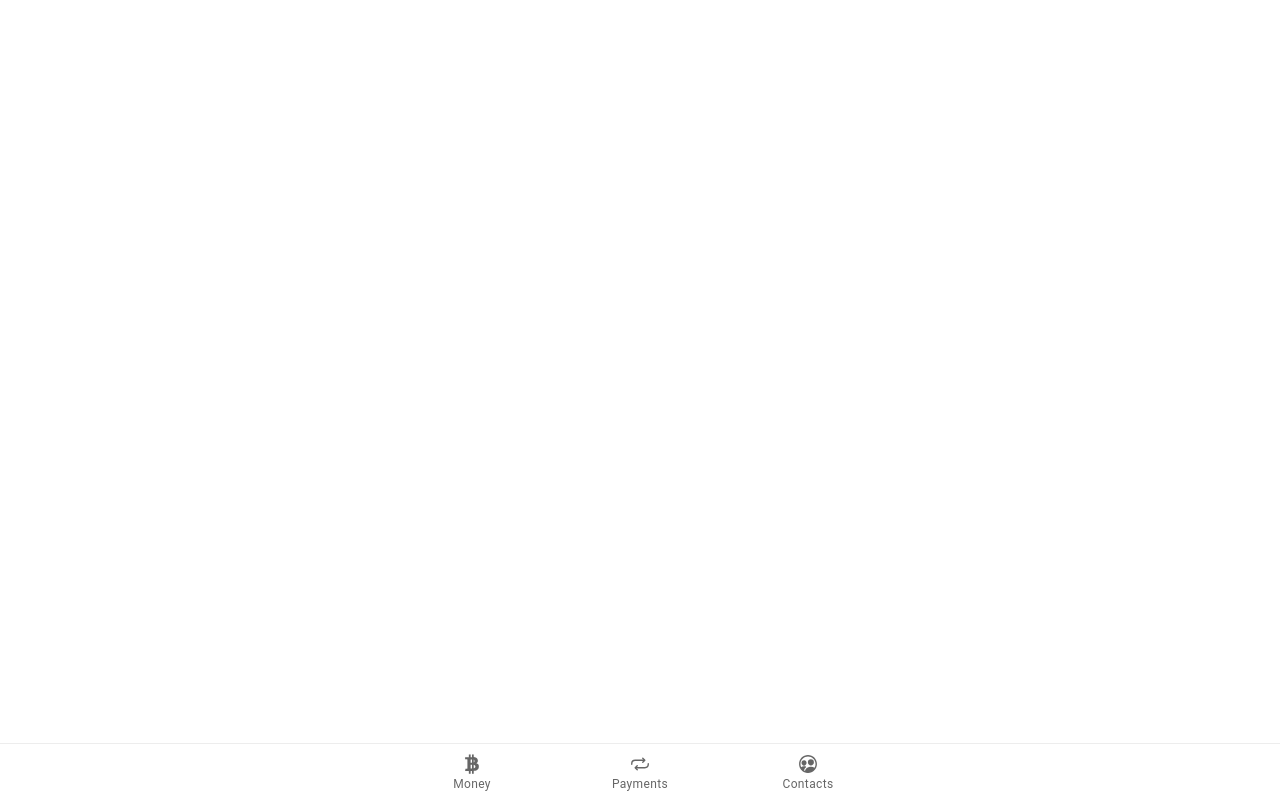
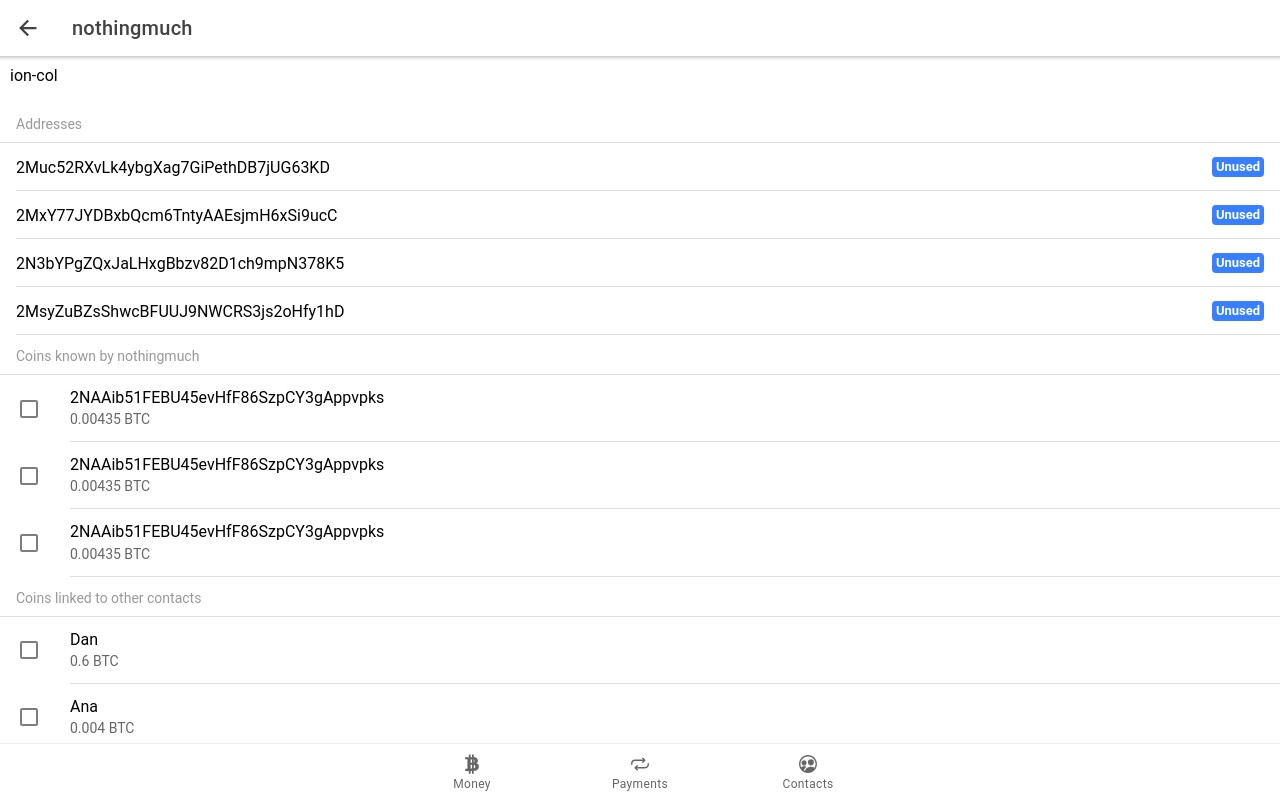
Before and after one commit to peakshift/bitcoin-ux, a React (Create React App) app in the folder demos/abstractions/: page /contact-detail in a window 1280 px wide. Built offline with nearby package versions, Linux system fonts and the light colour scheme.

Commit message:
feat(abstractions/contacts): begin detail prototype

```diff
--- a/demos/abstractions/src/App.tsx
+++ b/demos/abstractions/src/App.tsx
@@ -42,8 +42,8 @@ const App: React.FC = () => (
         <IonRouterOutlet>
           <Route path="/tab1" component={Tab1} exact={true} />
           <Route path="/tab2" component={Tab2} exact={true} />
-          <Route path="/contacts" component={Contacts} />
-          <Route path="/contacts/nothingmuch" component={Contact} />
+          <Route path="/contact-detail" component={Contact} exact={true} />
+          <Route path="/contacts" component={Contacts} exact={true} />
           <Route path="/" render={() => <Redirect to="/tab1" />} exact={true} />
         </IonRouterOutlet>
         <IonTabBar slot="bottom">
--- a/demos/abstractions/src/components/ContactDetail.tsx
+++ /dev/null
@@ -1,12 +0,0 @@
-import React from 'react';
-import './ExploreContainer.css';
-
-const ContactDetail: React.FC = () => {
-  return (
-    <div className="container">
-      <p>Explore <a target="_blank" rel="noopener noreferrer" href="https://ionicframework.com/docs/components">UI Components</a></p>
-    </div>
-  );
-};
-
-export default ContactDetail;
--- a/demos/abstractions/src/components/ContactList.tsx
+++ b/demos/abstractions/src/components/ContactList.tsx
@@ -5,7 +5,7 @@ const ContactList: React.FC = () => (
   <IonContent>
     {/*-- List of Text Items --*/}
     <IonList>
-      <IonItem routerLink="/contacts/nothingmuch">
+      <IonItem routerLink="/contact-detail">
         <IonAvatar slot="start">
           <img src="https://picsum.photos/id/1074/200" />
         </IonAvatar>
--- a/demos/abstractions/src/pages/Contact.tsx
+++ b/demos/abstractions/src/pages/Contact.tsx
@@ -1,23 +1,156 @@
 import React from 'react';
-import { IonContent, IonHeader, IonPage, IonTitle, IonToolbar } from '@ionic/react';
-import ContactDetail from '../components/ContactDetail';
-import './Tab3.css';
+import { IonGrid, IonRow, IonCol, IonIcon, IonButtons, IonBackButton, IonContent, IonHeader, IonPage, IonTitle, IonToolbar, IonList, IonItem, IonAvatar, IonBadge, IonLabel, IonItemSliding, IonToggle, IonItemOptions, IonItemOption, IonItemDivider, IonInput, IonRadio, IonCheckbox } from '@ionic/react';
+import { eyeOffOutline, eyeOutline, arrowForwardOutline } from 'ionicons/icons';
 
 const Tab3: React.FC = () => {
   return (
     <IonPage>
       <IonHeader>
+
         <IonToolbar>
-          <IonTitle>Contact</IonTitle>
+          <IonButtons slot="start">
+            <IonBackButton defaultHref="/contacts" />
+          </IonButtons>
+          <IonTitle>nothingmuch</IonTitle>
         </IonToolbar>
       </IonHeader>
+
       <IonContent fullscreen>
-        <IonHeader collapse="condense">
-          <IonToolbar>
-            <IonTitle size="large">nothingmuch</IonTitle>
-          </IonToolbar>
-        </IonHeader>
-        <ContactDetail />
+
+    <IonGrid>
+      <IonRow className="ion-align-items-center">
+        <IonCol className="ion-align-self-center">ion-col</IonCol>
+      </IonRow>
+    </IonGrid>
+
+
+
+
+          {/*-- List of Text Items --*/}
+          <IonList>
+            <IonItemDivider>
+              <IonLabel>
+                Addresses
+              </IonLabel>
+            </IonItemDivider>
+            {/* Sliding item with text options on both sides */}
+            <IonItemSliding>
+              <IonItemOptions side="start">
+                <IonItemOption onClick={() => console.log('favorite clicked')}>Favorite</IonItemOption>
+                <IonItemOption color="danger" onClick={() => console.log('share clicked')}>Share</IonItemOption>
+              </IonItemOptions>
+
+              <IonItem>
+                <IonLabel>2Muc52RXvLk4ybgXag7GiPethDB7jUG63KD</IonLabel>
+                <IonBadge slot="end">Unused</IonBadge>
+              </IonItem>
+              <IonItem>
+                <IonLabel>2MxY77JYDBxbQcm6TntyAAEsjmH6xSi9ucC</IonLabel>
+                <IonBadge slot="end">Unused</IonBadge>
+              </IonItem>
+              <IonItem>
+                <IonLabel>2N3bYPgZQxJaLHxgBbzv82D1ch9mpN378K5</IonLabel>
+                <IonBadge slot="end">Unused</IonBadge>
+              </IonItem>
+              <IonItem>
+                <IonLabel>2MsyZuBZsShwcBFUUJ9NWCRS3js2oHfy1hD</IonLabel>
+                <IonBadge slot="end">Unused</IonBadge>
+              </IonItem>
+
+
+              <IonItemOptions side="end">
+                <IonItemOption onClick={() => console.log('unread clicked')}>Unread</IonItemOption>
+              </IonItemOptions>
+            </IonItemSliding>
+
+
+            <IonItemDivider>
+              <IonLabel>
+                Coins known by nothingmuch
+              </IonLabel>
+            </IonItemDivider>
+
+            <IonItem>
+              <IonCheckbox slot="start" />
+              <IonLabel>
+                <h2>2NAAib51FEBU45evHfF86SzpCY3gAppvpks</h2>
+                <p>0.00435 BTC</p>
+              </IonLabel>
+            </IonItem>
+            <IonItem>
+              <IonCheckbox slot="start" />
+              <IonLabel>
+                <h2>2NAAib51FEBU45evHfF86SzpCY3gAppvpks</h2>
+                <p>0.00435 BTC</p>
+              </IonLabel>
+            </IonItem>
+            <IonItem>
+              <IonCheckbox slot="start" />
+              <IonLabel>
+                <h2>2NAAib51FEBU45evHfF86SzpCY3gAppvpks</h2>
+                <p>0.00435 BTC</p>
+              </IonLabel>
+            </IonItem>
+
+
+            <IonItemDivider>
+              <IonLabel>
+                Coins linked to other contacts
+              </IonLabel>
+            </IonItemDivider>
+            <IonItem>
+              <IonCheckbox slot="start" />
+              <IonLabel>
+                <h2>Dan</h2>
+                <p>0.6 BTC</p>
+              </IonLabel>
+            </IonItem>
+            <IonItem>
+              <IonCheckbox slot="start" />
+              <IonLabel>
+                <h2>Ana</h2>
+                <p>0.004 BTC</p>
+              </IonLabel>
+            </IonItem>
+            <IonItem>
+              <IonCheckbox slot="start" />
+              <IonLabel>
+                <h2>zkSnacks</h2>
+                <p>0.000005 BTC</p>
+              </IonLabel>
+            </IonItem>
+
+
+            <IonItemDivider>
+              <IonLabel>
+                Actions
+              </IonLabel>
+            </IonItemDivider>
+
+            <IonItem>
+              <IonLabel>Send Payment</IonLabel>
+            </IonItem>
+            <IonItem>
+              <IonLabel>Join on Lightning</IonLabel>
+            </IonItem>
+            <IonItem>
+              <IonLabel>Message over Tor</IonLabel>
+            </IonItem>
+
+            <IonItem>
+              <IonLabel>Address</IonLabel>
+              <IonInput></IonInput>
+            </IonItem>
+            <IonItem>
+              <IonLabel>Toggle</IonLabel>
+              <IonToggle slot="end"></IonToggle>
+            </IonItem>
+            <IonItem>
+              <IonLabel>Checkbox</IonLabel>
+              <IonCheckbox slot="start" />
+            </IonItem>
+          </IonList>
+
       </IonContent>
     </IonPage>
   );
```
